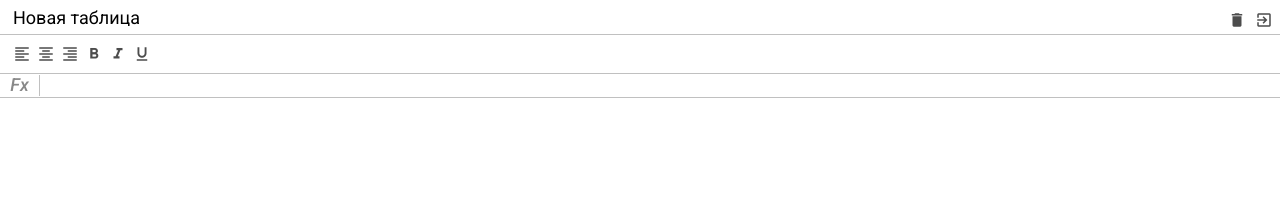
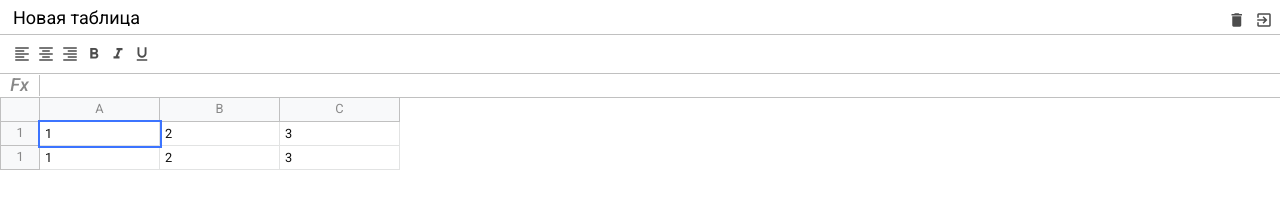
Before and after one commit to al-march/exel, a website built with webpack: page src/index.html in a window 1280 px wide. Built offline with nearby package versions, Linux system fonts and the light colour scheme.

Commit message:
feat: [template] table: added base template

```diff
--- a/src/index.html
+++ b/src/index.html
@@ -55,7 +55,34 @@
       </div>
 
       <div class="excel__table">
-
+        <div class="row">
+          <div class="row-info"></div>
+          <div class="row-data">
+            <div class="column">A</div>
+            <div class="column">B</div>
+            <div class="column">C</div>
+          </div>
+        </div>
+        <div class="row">
+          <div class="row-info">
+            1
+          </div>
+          <div class="row-data">
+            <div class="cell selected" contenteditable="">1</div>
+            <div class="cell" contenteditable="">2</div>
+            <div class="cell" contenteditable="">3</div>
+          </div>
+        </div>
+        <div class="row">
+          <div class="row-info">
+            1
+          </div>
+          <div class="row-data">
+            <div class="cell" contenteditable="">1</div>
+            <div class="cell" contenteditable="">2</div>
+            <div class="cell" contenteditable="">3</div>
+          </div>
+        </div>
       </div>
 
     </div>
--- a/src/scss/_vars.scss
+++ b/src/scss/_vars.scss
@@ -3,5 +3,7 @@
 $formula-height: 24px;
 
 $info-cell-width: 40px;
+$row-heigth: 24px;
+$cell-width: 120px;
 
 $border-color: #c0c0c0;
--- a/src/scss/main.scss
+++ b/src/scss/main.scss
@@ -20,4 +20,7 @@
 .excel {
   position: relative;
   color: #888;
+  height: 100%;
+  max-width: 100%;
+  font-size: 0.8rem;
 }
--- a/src/scss/table.scss
+++ b/src/scss/table.scss
@@ -2,5 +2,62 @@
 @import "mixins";
 
 .excel__table {
+  position: absolute;
+  left: 0;
+  right: 0;
+  top: $header-height + $toolbar-height + $formula-height;
+  overflow-x: auto;
+  padding-bottom: 4px;
+  .row {
+    display: flex;
+    min-height: 20px;
+    height: $row-heigth;
+  }
 
+  .row-info {
+    display: flex;
+    align-items: center;
+    justify-content: center;
+    min-width: $info-cell-width;
+    height: 100%;
+    border: 1px solid $border-color;
+    background: #f8f9fa;
+    border-top: none
+  }
+
+  .row-data {
+    display: flex;
+  }
+
+  .column {
+    display: flex;
+    justify-content: center;
+    align-items: center;
+    background: #f8f9fa;
+    min-width: 40px;
+    width: $cell-width;
+    height: 100%;
+    border: 1px solid $border-color;
+    border-top: none;
+    border-left: 0;
+  }
+
+  .cell {
+    min-width: 40px;
+    padding: 5px;
+    width: $cell-width;
+    height: 100%;
+    border: 1px solid #e2e3e3;
+    border-top: 0;
+    border-left: 0;
+    color: #111;
+    white-space: nowrap;
+    outline: none;
+
+    &.selected {
+      // border: none;
+      outline: 2px solid #3c74ff;
+      z-index: 2;
+    }
+  }
 }
```
